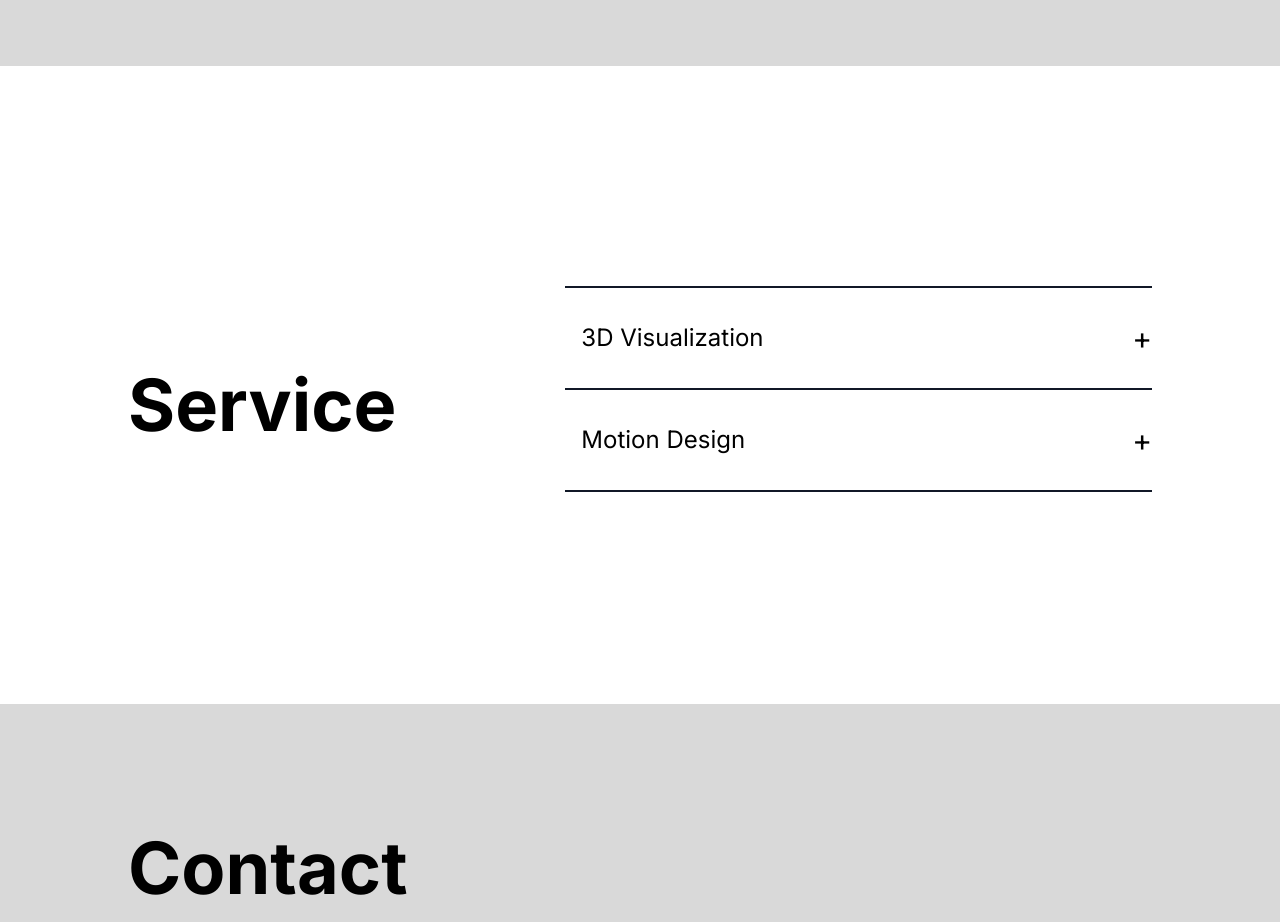
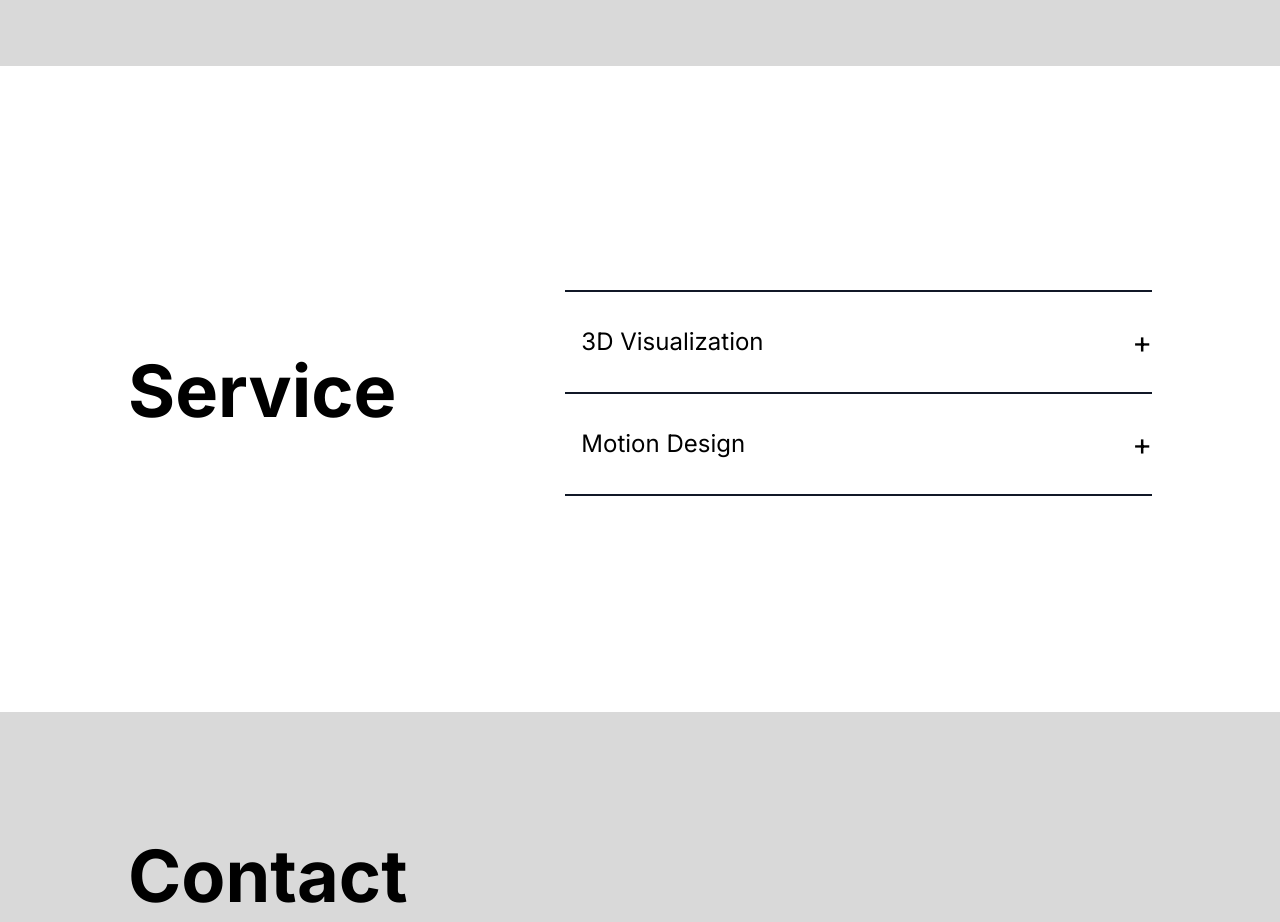
Before and after one commit to fanhdt/akbar-portofolio, a website: page index.html in a window 1280 px wide. Shown: the part 3240-4162 px from the top of the page. Drawn offline with nearby package versions, Linux system fonts and the light colour scheme.

Commit message:
fix service

```diff
--- a/index.html
+++ b/index.html
@@ -189,9 +189,9 @@
     <!-- About End -->
 
     <!-- Service -->
-    <section class="max-w-full py-9 px-32 mt-14 align-middle">
+    <section class="max-w-full py-10 px-32 mt-14 align-middle">
       <div class="mt-32 w-full flex flex-col md:flex-row justify-between items-center align-middle">
-        <div class="w-full md:w-1/3 mb-8 md:mb-0">
+        <div class="w-full md:w-1/3 pb-9 md:mb-0">
           <h2 class="text-7xl font-bold">Service</h2>
         </div>
         <div class="w-full md:w-2/3 pl-24">
```
Also changed, not shown: dist/output.css.
